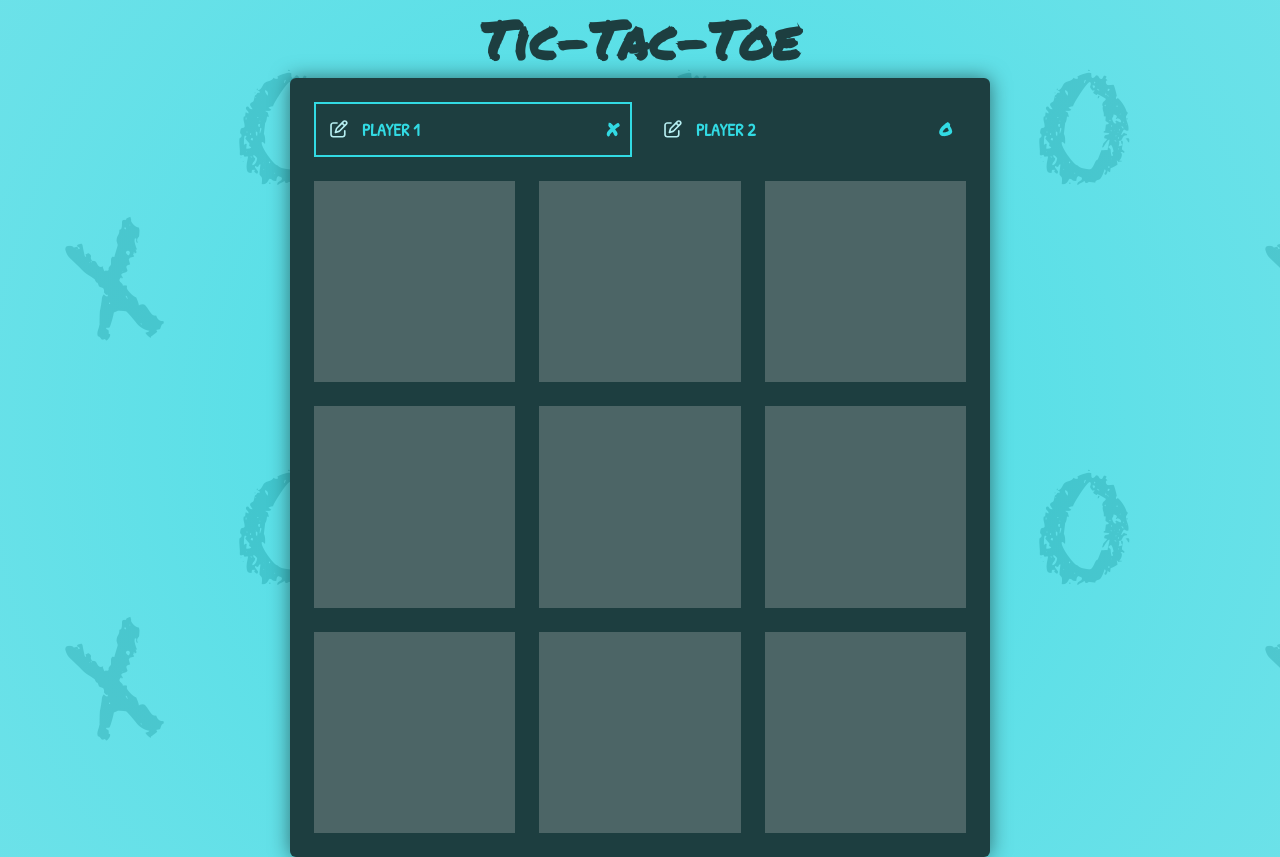
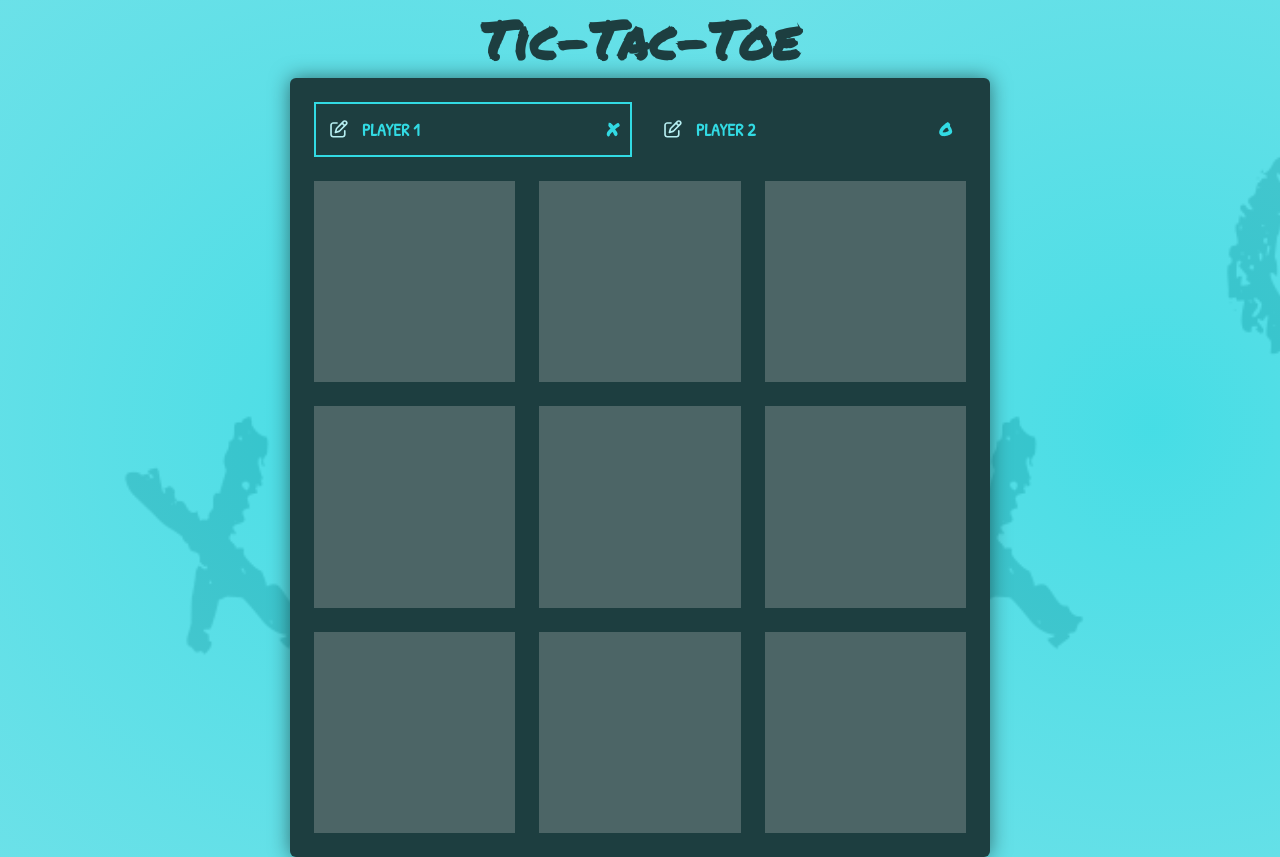
Before and after one commit to elissonh/tictactoe, a React (Vite) app: page / in a window 1280 px wide. Built offline with nearby package versions, Linux system fonts and the light colour scheme.

Commit message:
fix: set background at html element

```diff
--- a/src/index.css
+++ b/src/index.css
@@ -60,9 +60,6 @@ ol {
 
 html {
   font-family: var(--font-primary);
-}
-
-body {
   background: radial-gradient(
       circle at center,
       color-mix(in srgb, var(--primary-color), transparent 10%),
@@ -71,6 +68,10 @@ body {
     url('/bg-pattern-dark.png');
   background-repeat: repeat;
   background-size: 60%;
+}
+
+body {
+
   min-height: 100vh;
   min-height: 100dvh;
   margin: 0 10px;
```
